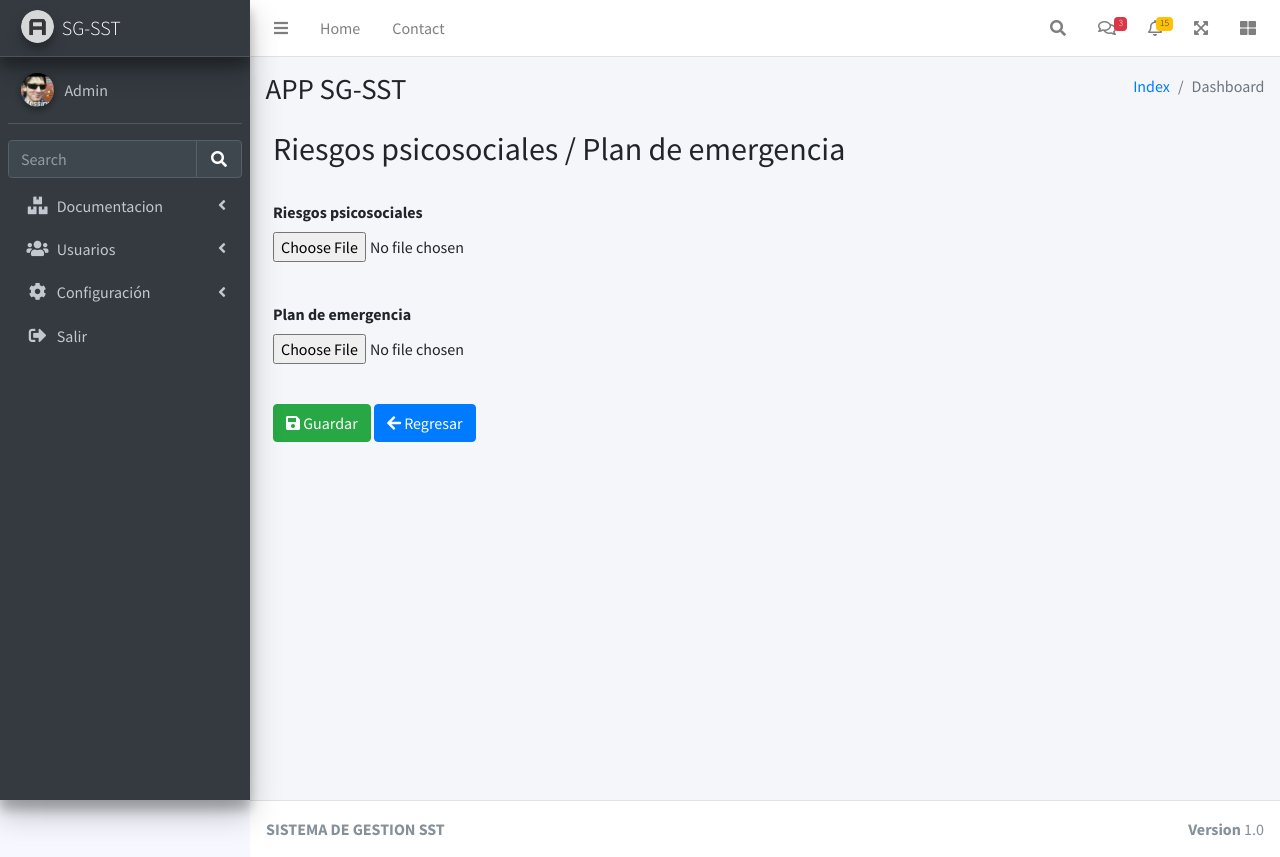
After one commit to docenteedwin/sg-sst, a Django app: page /formulario_riesgos/4 in a window 1280 px wide. The commit adds this page. Run offline with Django 3.2, Linux system fonts and the light colour scheme; data comes from the database, SQL or seed files in the repository; both versions use the stored data as it was after the commit; some libraries are stand-ins or nearby versions.

Commit message:
Riesgos psicosociales y plan de emergencia / url Media - Miguel

```diff
--- a/APP_SG_SST/APP_SG_SST/urls.py
+++ b/APP_SG_SST/APP_SG_SST/urls.py
@@ -16,6 +16,7 @@ Including another URLconf
 from django.contrib import admin
 from django.urls import path, include
 
+
 urlpatterns = [
     path('admin/', admin.site.urls),
     path('', include('sst.urls')),
--- a/APP_SG_SST/sst/models.py
+++ b/APP_SG_SST/sst/models.py
@@ -119,3 +119,7 @@ class documento(models.Model):
     title = models.CharField(max_length = 200)
     uploadedFile = models.FileField(upload_to = "media/")
     dateTimeOfUpload = models.DateTimeField(auto_now = True)
+
+class riesgos_emergencia(models.Model):
+    riesgosFile =models.CharField(max_length=255)
+    emergenciaFile =models.CharField(max_length=255)
--- a/APP_SG_SST/sst/templates/sst/dashboard.html
+++ b/APP_SG_SST/sst/templates/sst/dashboard.html
@@ -238,15 +238,9 @@
                   </a>
                 </li>
                 <li class="nav-item">
-                  <a href="#" class="nav-link">
+                  <a href="/riesgos" class="nav-link">
                     <i class="fas fa-plus nav-icon"></i>
                     <p>Riesgos psicosociales</p>
-                  </a>
-                </li>
-                <li class="nav-item">
-                  <a href="#" class="nav-link">
-                    <i class="fas fa-plus nav-icon"></i>
-                    <p>Plan de emergencia</p>
                   </a>
                 </li>
             </ul>
--- /dev/null
+++ b/APP_SG_SST/sst/templates/sst/formulario_riesgos.html
@@ -0,0 +1,66 @@
+{% extends 'sst/dashboard.html' %}
+{% block content %}
+
+
+<div class="container-fluid">
+<div class="row">
+    <div class="col-md-12">
+
+    <h2>Riesgos psicosociales / Plan de emergencia</h2>
+
+    </div>
+    </div>
+
+
+
+    <div class="row">
+    <div class="col-md-12">
+
+<div class="panel panel-default">
+  <div class="panel-body">
+
+    <form action="/agregar_riesgos"  method='POST' enctype="multipart/form-data">
+
+{% csrf_token %}
+
+<input type="hidden" name="id" value="{{id}}"/>
+
+<br/>
+
+<div class="form-group">
+    <label for="arl">Riesgos psicosociales</label>
+    <input type="file" class="form-control-file"  name="riesgosFile"/>
+</div>
+
+<br/>
+
+<div class="form-group">
+    <label for="cumplimiento_arl">Plan de emergencia</label>
+    <input type="file" class="form-control-file" name="emergenciaFile"/>
+</div>
+
+    <br/>
+      <div class="form-group" role="group" aria-label="btn">
+        <button class="btn btn-success" value="{{action_text}}" type="submit"> <i class="fas fa-save"></i>    Guardar</button>
+        <a class="btn btn-primary" href="/"> <i class="fa fa-arrow-left"></i> Regresar</a>
+      </div>
+
+
+    </form>
+  </div>
+    </div>
+
+
+
+    </div>
+    </div>
+
+
+    </div>
+
+  </div>
+</div>
+</div>
+
+
+{% endblock %}
--- a/APP_SG_SST/sst/urls.py
+++ b/APP_SG_SST/sst/urls.py
@@ -22,8 +22,9 @@ urlpatterns = [
 
     # DOCUMENTACION
     path('compromisos', views.formulario_compromisos, name='configuracion_empresa'),
-    path('riesgos', views.formulario_riesgos, name='riesgos'),
-    path('plan_emergencia', views.formulario_plan_emergencia, name='plan_emergencia'),
+    path('riesgos', views.listado_riesgos, name='riesgos'),
+    path('formulario_riesgos/<int:id>', views.formulario_riesgos, name='formulario_riesgos'),
+    path('agregar_riesgos', views.agregar_riesgos, name='agregar_riesgos'),
 
     # ALIADOS
 
@@ -46,3 +47,6 @@ urlpatterns = [
     path('eliminar_politicas/<int:id>', views.eliminar_politicas, name='eliminar_politicas'),
     path('pdf_politicas/<int:id>', views.pdf_politicas, name='pdf_politicas'),
 ]
+
+if settings.DEBUG:
+    urlpatterns += static(settings.MEDIA_URL, document_root = settings.MEDIA_ROOT)
--- a/APP_SG_SST/sst/views.py
+++ b/APP_SG_SST/sst/views.py
@@ -42,17 +42,71 @@ def acceder(request):
 
 # DOCUMENTACION
 
-def formulario_riesgos(request):
-    pass
+def listado_riesgos(request):
+    risk_emergency = riesgos_emergencia.objects.all()
+    return render(request, 'sst/listado_riesgos.html', {'lista_riskEmergency':risk_emergency})
 
-def formulario_plan_emergencia(request):
-    pass
+def formulario_riesgos(request,id):
+    risk_emergency = riesgos_emergencia.objects.all()
+    if id !=0 :
+        print ("Actualizar registro")
+        data_riskEmergency = riesgos_emergencia.objects.get(id=id)
+        variables_plantilla = {'id':id,'riesgosFile':data_riskEmergency.riesgosFile, 'emergenciaFile':data_riskEmergency.emergenciaFile, 'lista_riskEmergencys':risk_emergency, 'action_text':"Actualizar riesgos"}
+
+    else:
+        print ("Nuevo registro")
+        variables_plantilla = {'id':0,'riesgosFile':'', 'emergenciaFile':'', 'lista_riskEmergencys':risk_emergency, 'action_text':"Agregar riesgos"}
+
+    return render(request,'sst/formulario_riesgos.html', variables_plantilla)
+
+
+def agregar_riesgos(request):
+    if request.POST['id'] == '0':
+        print("Nueva")
+
+        # CARGA DE ARCHIVOS
+        if request.FILES['riesgosFile']:
+            riesgos_file = request.FILES['riesgosFile']
+            fs = FileSystemStorage()
+            filename = fs.save(riesgos_file.name, riesgos_file)
+            uploaded_file_url_riesgos = fs.url(filename)
+
+        if request.FILES['emergenciaFile']:
+            emergencia_file = request.FILES['emergenciaFile']
+            fs = FileSystemStorage()
+            filename = fs.save(emergencia_file.name, emergencia_file)
+            uploaded_file_url_emergencia = fs.url(filename)
+
+        nuevo_riskEmergency = riesgos_emergencia(riesgosFile=uploaded_file_url_riesgos, emergenciaFile=uploaded_file_url_emergencia)
+        nuevo_riskEmergency.save()
+
+    else:
+        print("Actualiza")
+        data_riskEmergency = riesgos_emergencia.objects.get(id=request.POST['id'])
+
+        riesgos_file = request.FILES['riesgosFile']
+        fs = FileSystemStorage()
+        filename = fs.save(riesgos_file.name, riesgos_file)
+        uploaded_file_url_riesgos = fs.url(filename)
+
+        emergencia_file = request.FILES['emergenciaFile']
+        fs = FileSystemStorage()
+        filename = fs.save(emergencia_file.name, emergencia_file)
+        uploaded_file_url_emergencia = fs.url(filename)
+
+        data_riskEmergency.riesgosFile = request.POST['riesgosFile']
+        data_riskEmergency.emergenciaFile = request.POST['emergenciaFile']
+        data_riskEmergency.save()
+
+    riskEmergencys = riesgos_emergencia.objects.all()
+
+    return redirect('/riesgos')
+
 
 def listado_empresa(request):
     Empresa = empresa.objects.all()
 
     return render(request, 'sst/listado_empresa.html', {'lista_empresas': Empresa})
-
 
 def formulario_empresa(request, id):
     if id !=0 :
```
Also changed, not shown: APP_SG_SST/APP_SG_SST/settings.py (+15 -15 lines), APP_SG_SST/sst/templates/sst/listado_riesgos.html (added, +63 -0 lines), APP_SG_SST/db.sqlite3 (added), APP_SG_SST/sst/migrations/0002_riesgos_emergencia.py (added), APP_SG_SST/sst/migrations/0003_auto_20211109_0816.py (added).
